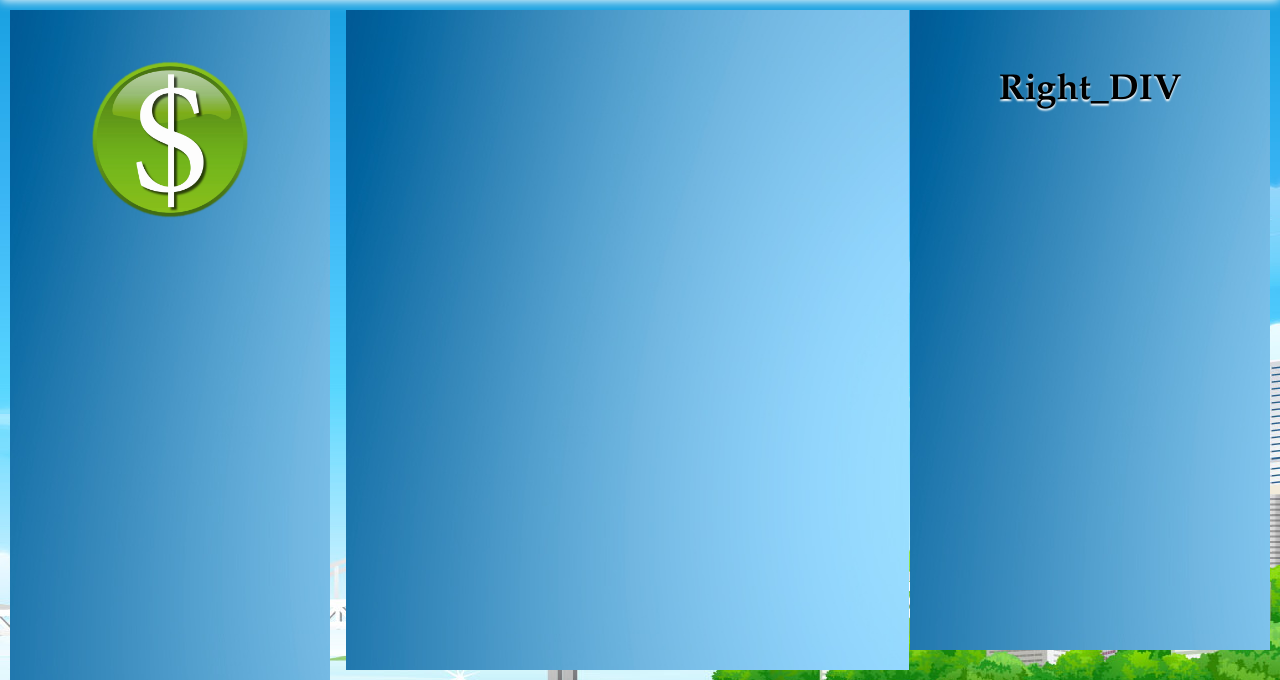
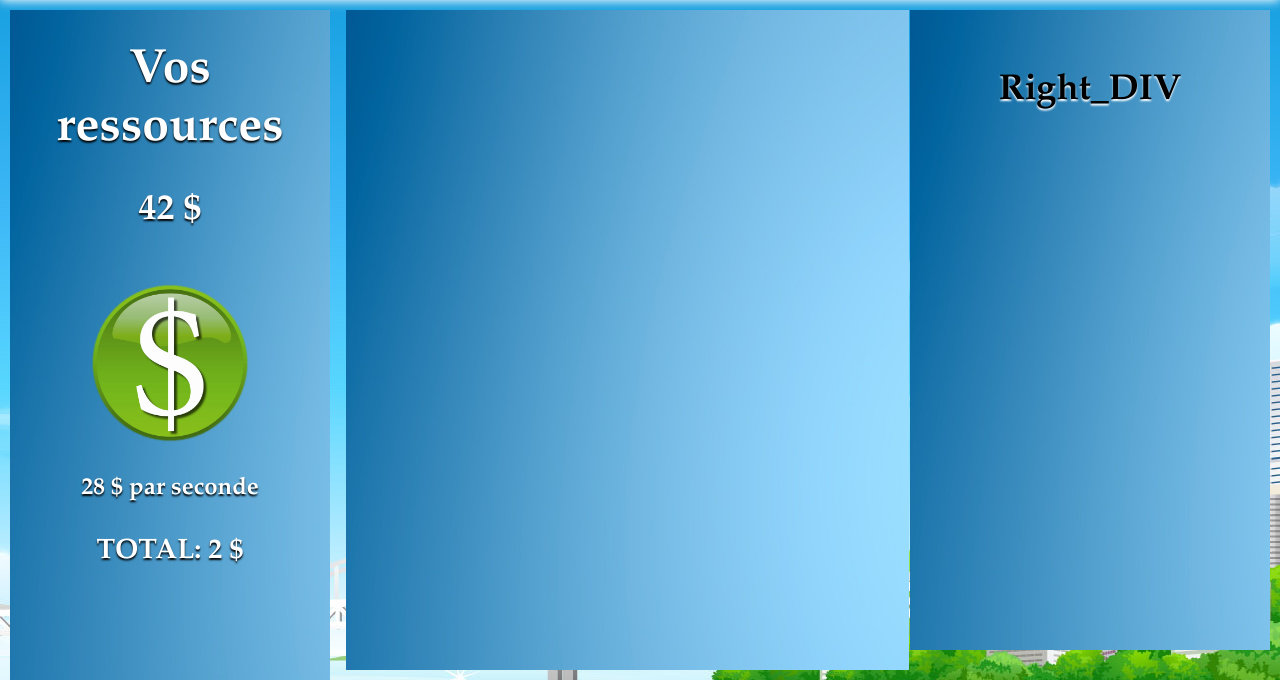
Before and after one commit to sacha67000/Clicker, a PHP site: page /game_page.php in a window 1280 px wide. Shown: the part 130-810 px from the top of the page. Run offline with PHP 8.4, Linux system fonts and the light colour scheme.

Commit message:
Final commit today

```diff
--- a/game_page.css
+++ b/game_page.css
@@ -58,21 +58,22 @@ header h1
 	margin-left:10px;
 	font-size:1.5em;
 	text-align:center;
-	color:black;
+	color:white;
+	text-shadow: 0px 2px 2px black;
 }
 
-#dollar
+#dollar img
 {
 width:50%;
-margin-top:50px;
+margin-top:20px;
 }
 
-#dollar:hover
+#dollar img:hover
 {
 width: 55%;
 }
 
-#dollar:active
+#dollar img:active
 {
 	width: 60%;
 }
--- a/game_page.php
+++ b/game_page.php
@@ -13,7 +13,13 @@
 <?php include("menu.php"); ?>
 </header>
 <div id="left">
-<img id="dollar" src="img/dollar.png" alt="dollar" />
+<h1>Vos ressources</h1>
+<h2>42 $</h2>
+<div id="dollar">
+<img src="img/dollar.png" alt="dollar" />
+</div>
+<h4>28 $ par seconde</h4>
+<h3>TOTAL: 2 $</h3>
 </div>
 
 <div id="central">
```
